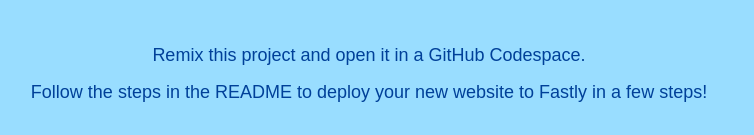
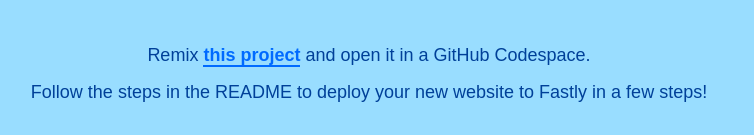
Before and after one commit to SueSmith/hello-website, a website built with Vite: page index.html in a window 1280 px wide. Shown: the part 408-543 px from the top of the page, without its empty margins (271-1025 px from the left). Built offline with nearby package versions, Linux system fonts and the light colour scheme.

Commit message:
Update index.html

```diff
--- a/index.html
+++ b/index.html
@@ -37,7 +37,8 @@
       <img src="/speedy-website.svg" class="illustration" alt="speedy website" />
       <div class="instructions">
         <p>
-          Remix this project and open it in a GitHub Codespace.</p>
+          Remix <a href="https://github.com/glitchdotcom/fastly-hello-website">this project</a> and open it in a GitHub Codespace.
+        </p>
         <p> Follow the steps in the README to deploy your new website to Fastly in a few steps!
         </p>
         <!--  🚧 TODO: SOMETHING -->
```
